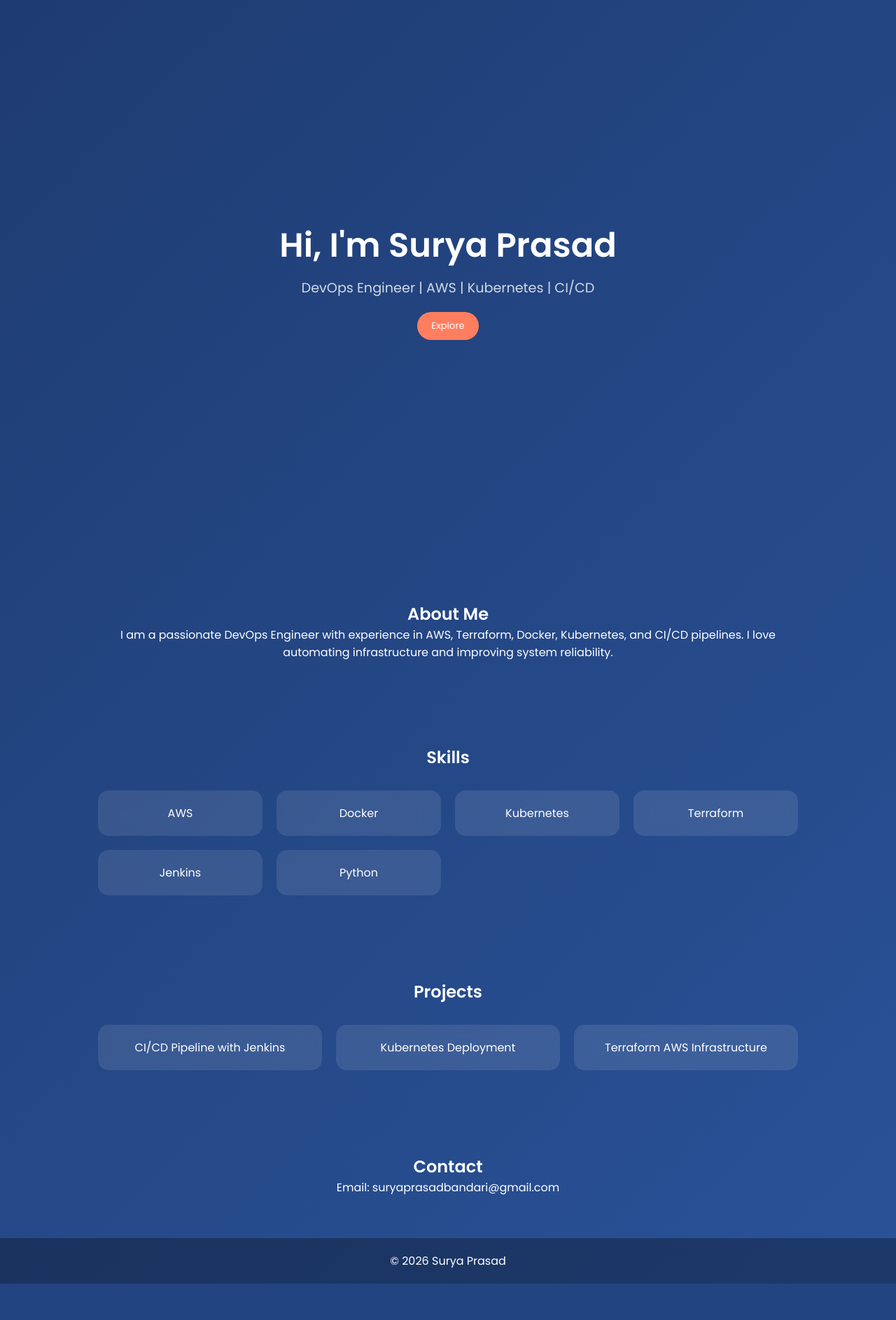
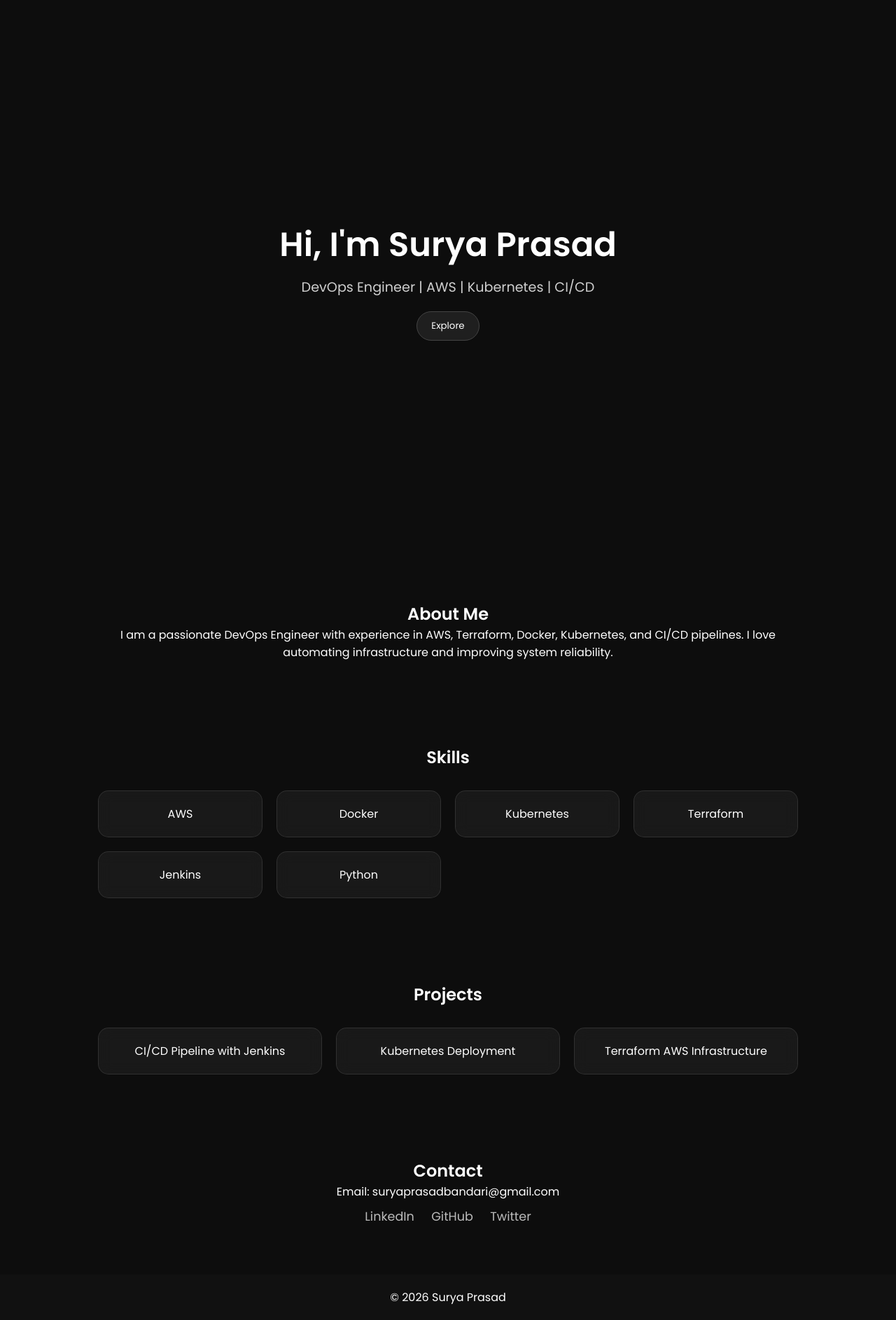
Before and after one commit to suryaprasad1/django-project-loadbalancer-autoscaling, a Django app: page / in a window 1280 px wide. Shown: the whole page at 70% size. Before the commit the page ends 1835 px from the top, so only its background shows below. Run offline with Django 5.2, Linux system fonts and the light colour scheme.

```diff
--- a/django_core/templates/index.html
+++ b/django_core/templates/index.html
@@ -14,7 +14,7 @@
     }
 
     body {
-      background: linear-gradient(135deg, #1e3c72, #2a5298);
+      background: #0d0d0d;
       color: #fff;
       scroll-behavior: smooth;
     }
@@ -42,8 +42,8 @@
     .btn {
       margin-top: 20px;
       padding: 10px 20px;
-      background: #ff7e5f;
-      border: none;
+      background: #1f1f1f;
+      border: 1px solid #444;
       border-radius: 25px;
       color: white;
       cursor: pointer;
@@ -51,7 +51,7 @@
     }
 
     .btn:hover {
-      background: #feb47b;
+      background: #333;
       transform: scale(1.05);
     }
 
@@ -73,21 +73,35 @@
     }
 
     .card {
-      background: rgba(255, 255, 255, 0.1);
+      background: rgba(255, 255, 255, 0.05);
       padding: 20px;
       border-radius: 15px;
       backdrop-filter: blur(10px);
       transition: transform 0.3s;
+      border: 1px solid rgba(255,255,255,0.1);
     }
 
     .card:hover {
       transform: translateY(-10px);
     }
 
+    .social-links a {
+      display: inline-block;
+      margin: 10px;
+      color: #bbb;
+      text-decoration: none;
+      font-size: 1.1rem;
+      transition: 0.3s;
+    }
+
+    .social-links a:hover {
+      color: #fff;
+    }
+
     footer {
       padding: 20px;
       text-align: center;
-      background: rgba(0,0,0,0.3);
+      background: #111;
     }
 
     @keyframes fadeIn {
@@ -140,6 +154,11 @@
     <div class="container">
       <h2>Contact</h2>
       <p>Email: suryaprasadbandari@gmail.com</p>
+      <div class="social-links">
+        <a href="https://www.linkedin.com/in/your-profile" target="_blank">LinkedIn</a>
+        <a href="https://github.com/your-username" target="_blank">GitHub</a>
+        <a href="https://twitter.com/your-handle" target="_blank">Twitter</a>
+      </div>
     </div>
   </section>
 
```
